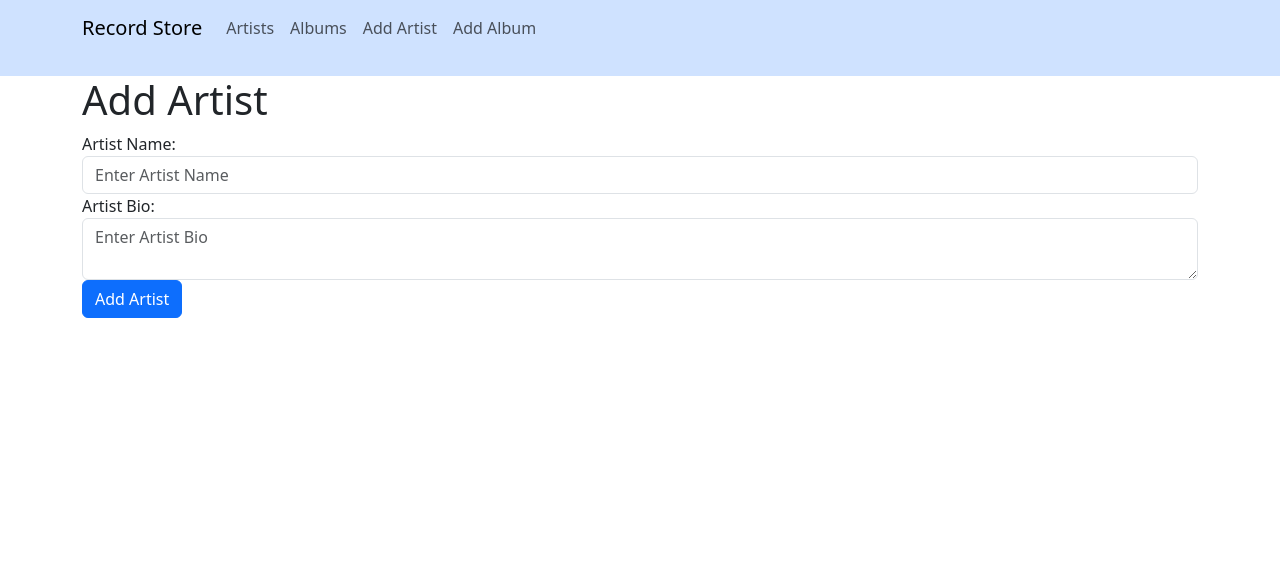
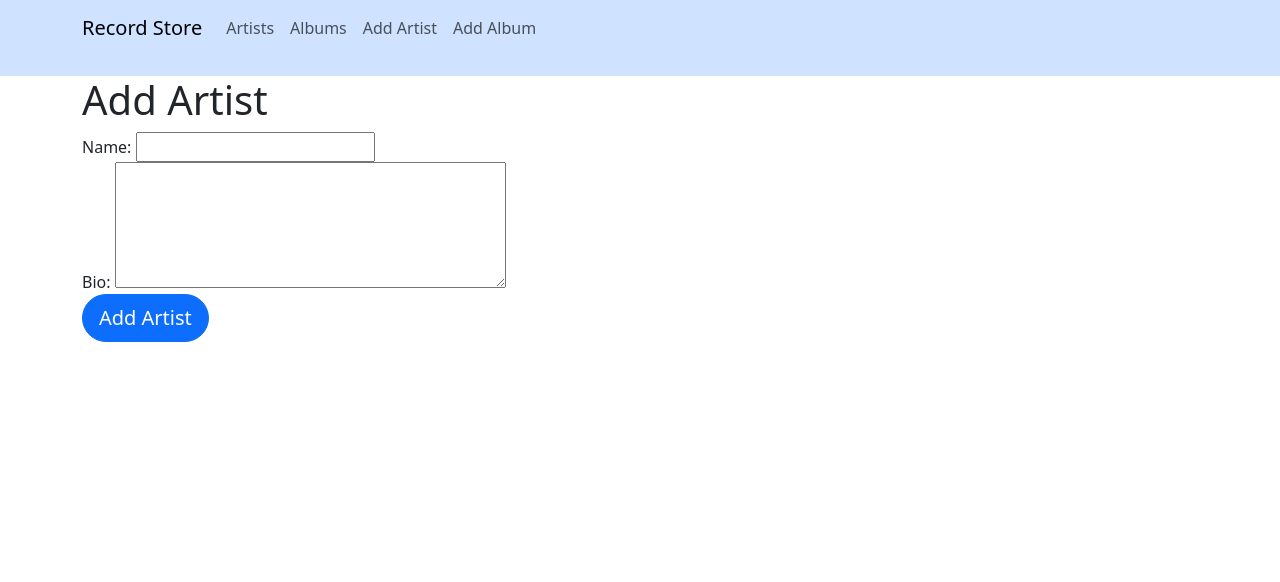
Before and after one commit to Ezkll/ComIT_RecordStore, a Django app: page /inventory/edit_artist/ in a window 1280 px wide. Shown: the top 582 px of the page. Run offline with Django 5.2, Linux system fonts and the light colour scheme; some libraries are stand-ins or nearby versions.

Commit message:
Can Add Edit Delete

```diff
--- /dev/null
+++ b/inventory/forms/artist_forms.py
@@ -0,0 +1,7 @@
+from django import forms
+from django.forms import Form
+from django.forms import CharField
+
+class ArtistForm(Form):
+   name = CharField(max_length=100, required = True)
+   bio = CharField(max_length=500, widget=forms.Textarea(attrs=({'rows':5})), required = True)
--- a/inventory/models.py
+++ b/inventory/models.py
@@ -5,7 +5,7 @@ from django.db import models
 class Artist(models.Model):
     id = models.UUIDField(primary_key=True, default=uuid.uuid4, editable=False)
     name = models.CharField(max_length=100)
-    bio = models.TextField()
+    bio = models.TextField(max_length=1000)
     def __str__(self):
         return self.name
 
--- a/inventory/templates/edit_artist.html
+++ b/inventory/templates/edit_artist.html
@@ -17,6 +17,18 @@ Add Artist
   <form method="post">
     {% csrf_token %}
     <div class="form-group">
+      {{form}}
+  </div>
+  <div class="form-group">
+      {% if artist %}
+      <button type="submit" class="btn btn-primary btn-lg btn-block rounded-pill">Save Changes</button>
+      {% else %}
+      <button type="submit" class="btn btn-primary btn-lg btn-block rounded-pill">Add Artist</button>
+      {% endif %}
+  </div>
+
+
+    {% comment %} <div class="form-group">
         <label for="artist-name">Artist Name:</label>
         <input type="text" id="artist-name" name="artist-name" class="form-control" placeholder="Enter Artist Name" value= "{% if artist %}{{artist.name}}{% endif %}">
     </div>
@@ -29,7 +41,7 @@ Add Artist
       <button type="submit" class="btn btn-primary">Save Changes</button>
          {% else %}
          <button type="submit" class="btn btn-primary">Add Artist</button>
-        {% endif %}
+        {% endif %} {% endcomment %}
 
     </div>
   </form>
--- a/inventory/urls.py
+++ b/inventory/urls.py
@@ -1,5 +1,5 @@
 from django.urls import path
-from inventory.views import AlbumListView, ArtistDetailView, ArtistListView, CreateArtistView, UpdateArtistView
+from inventory.views import AlbumListView, ArtistDetailView, ArtistListView, CreateArtistView, DeleteArtistView, UpdateArtistView
 
 
 urlpatterns = [
@@ -9,6 +9,7 @@ urlpatterns = [
     path("edit_artist/", CreateArtistView.as_view(), name="create-artist"),
     path('', ArtistListView.as_view(), name='artist-list'),
     path("<uuid:pk>/update", UpdateArtistView.as_view(), name="edit-artist"),
+    path('delete-artist/<uuid:pk>/', DeleteArtistView.as_view(), name='delete-artist'),
 ]
 
 # URL will be inventory/home/ because of the include('inventory.urls') in RecordStore/urls.py
--- a/inventory/views.py
+++ b/inventory/views.py
@@ -4,6 +4,7 @@ from django.views import View
 from inventory.models import Album, Artist
 from django.views.generic import TemplateView, ListView, DetailView
 from typing import Any
+from inventory.forms.artist_forms import ArtistForm
 
 
 # Create your views here.
@@ -28,12 +29,14 @@ class ArtistDetailView(DetailView):
 
 class CreateArtistView(View):
     def get(self, request):
-        context = {"artist": None}
+        artist_form = ArtistForm()
+        context = {"form": artist_form}
+        # context = {"artist": None}
         return render(request, "edit_artist.html", context)
 
     def post(self, request: HttpRequest):
-        name = request.POST.get("artist-name")
-        bio = request.POST.get("artist-bio")
+        name = request.POST.get("name")
+        bio = request.POST.get("bio")
 
         if name:
             new_artist = Artist.objects.create(name=name, bio=bio)
@@ -48,13 +51,30 @@ class UpdateArtistView(View):
         artist = None
         if pk:
             artist = get_object_or_404(Artist, pk=pk)
-        context = {"artist": artist}
+            form = ArtistForm(
+                initial=artist.__dict__
+            )  # create form instance with initial data
+        else:
+            form = ArtistForm()
+        context = {"artist": artist, "form": form}  # pass form to context
         return render(request, "edit_artist.html", context)
 
     def post(self, request, pk):
         artist = get_object_or_404(Artist, pk=pk)
-        artist.name = request.POST.get("artist-name")
-        artist.bio = request.POST.get("artist-bio")
-        artist.save()
+        form = ArtistForm(request.POST)  # bind form with POST data
+        if form.is_valid():
+            # manually update the artist instance with the form data
+            for field, value in form.cleaned_data.items():
+                setattr(artist, field, value)
+            artist.save()
+            return redirect("artist-detail", artist.id)
+        else:
+            context = {"artist": artist, "form": form}  # pass form to context
+            return render(request, "edit_artist.html", context)
 
-        return redirect("artist-detail", artist.id)
+
+class DeleteArtistView(View):
+    def post(self, request, pk):
+        artist = get_object_or_404(Artist, pk=pk)
+        artist.delete()
+        return redirect("artist-list")
```
Also changed, not shown: templates/inventory/artist_detail.html (+8 -1 lines).
